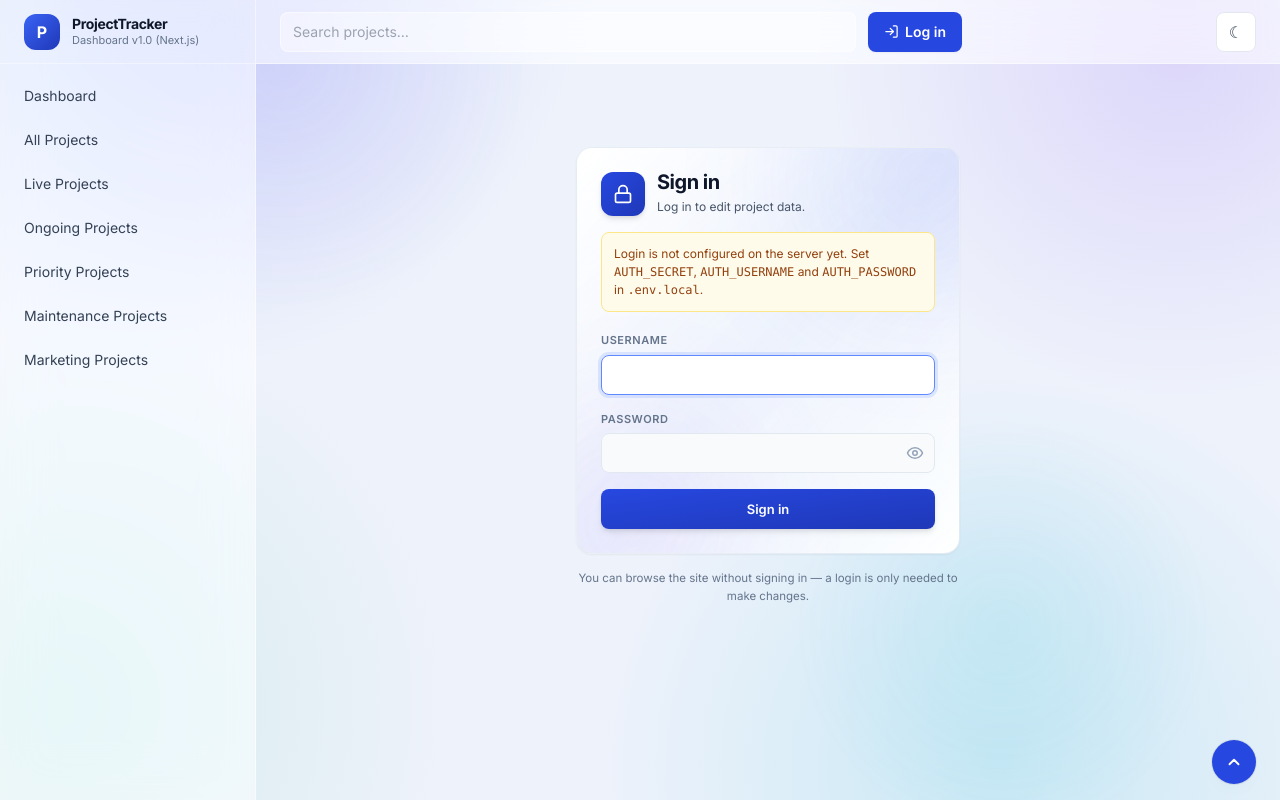
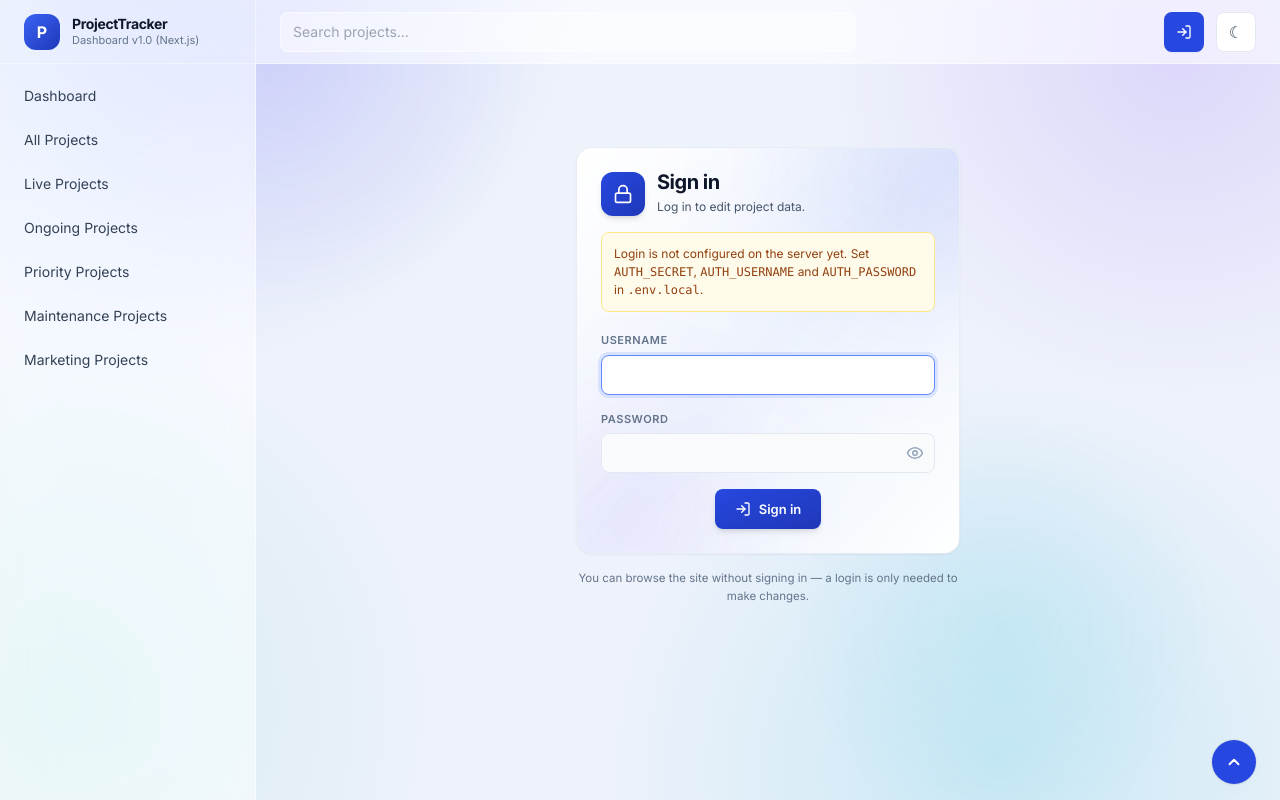
Before and after one commit to Akash799036/tracker, a Next.js app: page /login in a window 1280 px wide. Built offline with nearby package versions, Linux system fonts and the light colour scheme; no server answers.

Commit message:
login functionality adding

```diff
--- a/src/app/login/page.tsx
+++ b/src/app/login/page.tsx
@@ -110,13 +110,16 @@ function LoginInner() {
                 </div>
               </div>
 
+              <div className="flex justify-center">
                 <button
                   type="submit"
                   disabled={busy}
-                className="w-full inline-flex justify-center h-10 px-4 rounded-lg bg-gradient-to-br from-brand-600 to-brand-700 text-white text-[13px] font-semibold hover:from-brand-700 hover:to-brand-800 items-center shadow-md hover:shadow-lg transition-all disabled:opacity-60"
+                  className="inline-flex justify-center gap-2 h-10 px-5 rounded-lg bg-gradient-to-br from-brand-600 to-brand-700 text-white text-[13px] font-semibold hover:from-brand-700 hover:to-brand-800 items-center shadow-md hover:shadow-lg transition-all disabled:opacity-60"
                 >
+                  <svg width="16" height="16" viewBox="0 0 24 24" fill="none" stroke="currentColor" strokeWidth="2" strokeLinecap="round" strokeLinejoin="round"><path d="M15 3h4a2 2 0 0 1 2 2v14a2 2 0 0 1-2 2h-4"/><polyline points="10 17 15 12 10 7"/><line x1="15" y1="12" x2="3" y2="12"/></svg>
                   {busy ? 'Signing in…' : 'Sign in'}
                 </button>
+              </div>
             </form>
           </div>
         </div>
--- a/src/components/Topbar.tsx
+++ b/src/components/Topbar.tsx
@@ -68,7 +68,7 @@ export default function Topbar({ onMenu }: { onMenu: () => void }) {
           don't flash "Log in" at an already-authenticated user. */}
       {authReady && (
         user ? (
-          <div className="shrink-0 flex items-center gap-2">
+          <div className="shrink-0 flex items-center gap-2 ml-auto">
             <span className="hidden sm:inline text-[12px] text-slate-600">
               <span className="text-slate-400">Signed in as</span>{' '}
               <span className="font-semibold text-slate-800">{user.username}</span>
@@ -85,15 +85,14 @@ export default function Topbar({ onMenu }: { onMenu: () => void }) {
         ) : (
           <Link
             href="/login"
-            className="shrink-0 h-10 px-3 sm:px-4 rounded-lg bg-brand-600 text-white text-sm font-semibold hover:bg-brand-700 shadow-soft flex items-center gap-1.5"
+            className="shrink-0 h-10 w-10 rounded-lg bg-brand-600 text-white hover:bg-brand-700 shadow-soft grid place-items-center ml-auto"
             title="Log in to edit"
+            aria-label="Log in to edit"
           >
-            <svg width="15" height="15" viewBox="0 0 24 24" fill="none" stroke="currentColor" strokeWidth="2" strokeLinecap="round" strokeLinejoin="round"><path d="M15 3h4a2 2 0 0 1 2 2v14a2 2 0 0 1-2 2h-4"/><polyline points="10 17 15 12 10 7"/><line x1="15" y1="12" x2="3" y2="12"/></svg>
-            <span className="hidden sm:inline">Log in</span>
+            <svg width="16" height="16" viewBox="0 0 24 24" fill="none" stroke="currentColor" strokeWidth="2" strokeLinecap="round" strokeLinejoin="round"><path d="M15 3h4a2 2 0 0 1 2 2v14a2 2 0 0 1-2 2h-4"/><polyline points="10 17 15 12 10 7"/><line x1="15" y1="12" x2="3" y2="12"/></svg>
           </Link>
         )
       )}
-      <div className="ml-auto" />
       <button onClick={onMenu} className="lg:hidden p-2 rounded-lg hover:bg-slate-100 shrink-0" aria-label="Menu">
         <svg className="w-6 h-6" fill="none" stroke="currentColor" strokeWidth={2} viewBox="0 0 24 24"><path strokeLinecap="round" strokeLinejoin="round" d="M4 6h16M4 12h16M4 18h16"/></svg>
       </button>
```
Lines whose indentation alone changed are shown as unchanged.
